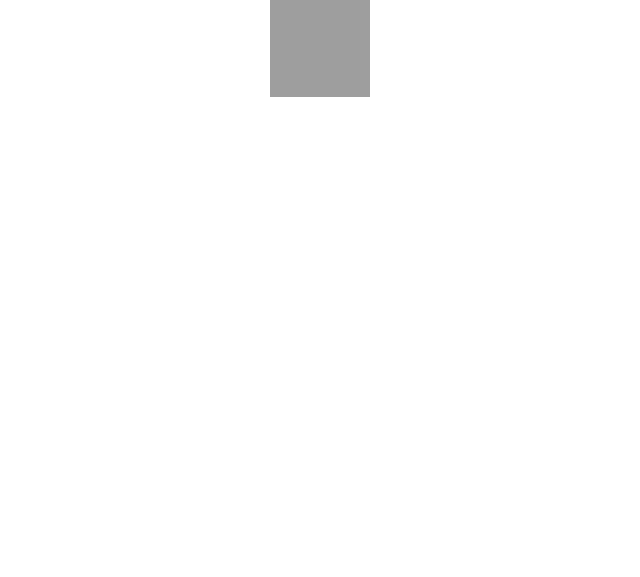
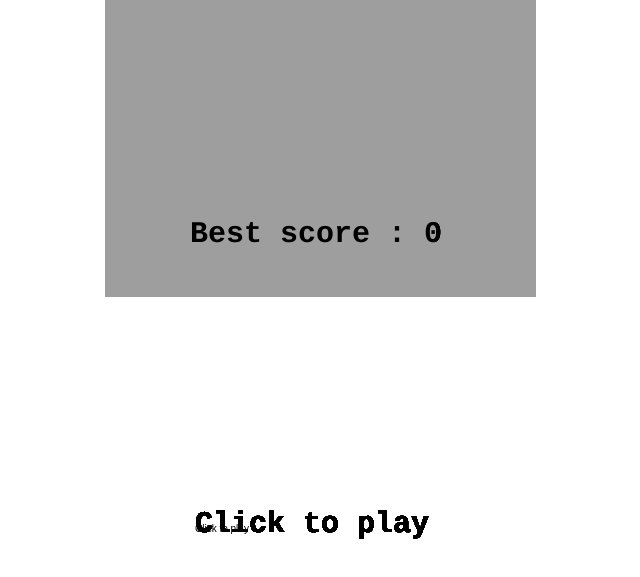
Before and after one commit to CodeTestGroup/Games, a plain HTML site: page flappybird.html in a window 1280 px wide. Shown: the part 105-682 px from the top of the page, without its empty margins (320-960 px from the left). Drawn offline with Linux system fonts and the light colour scheme.

Commit message:
Update flappybird.html

```diff
--- a/flappybird.html
+++ b/flappybird.html
@@ -7,7 +7,7 @@
     </div>
   </header>
 
-  <canvas id="canvas" width="100%" height="100%"></canvas>
+  <canvas id="canvas" width="431" height="768"></canvas>
 
   <style>
   @import url('https://fonts.googleapis.com/css2?family=Press+Start+2P&display=swap');
```
